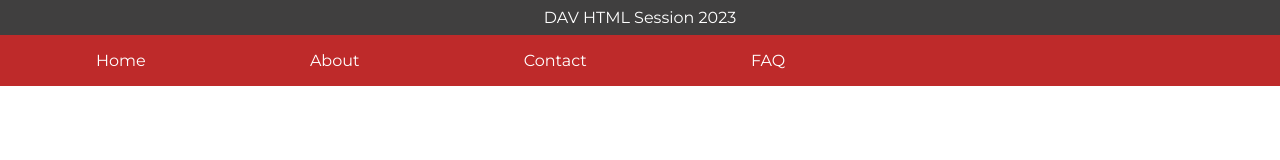
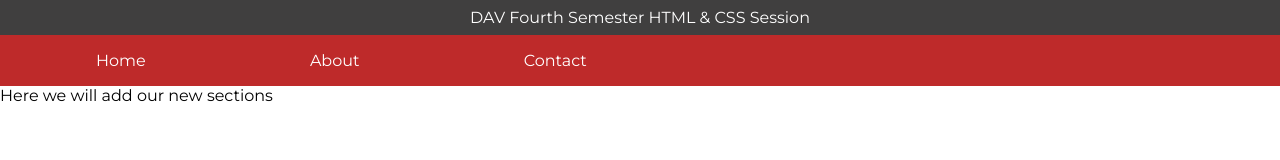
Before and after one commit to sixdgt/bca_sl_2023_topics, a plain HTML site: page day_1/index.html in a window 1280 px wide. Drawn offline with Linux system fonts and the light colour scheme.

Commit message:
changes applied in index.html

```diff
--- a/day_1/index.html
+++ b/day_1/index.html
@@ -10,15 +10,17 @@
 </head>
 <body>
     <header>
-        DAV HTML Session 2023
+        DAV Fourth Semester HTML & CSS Session
     </header>
     <nav>
         <ul>
             <li>Home</li>
             <li>About</li>
             <li>Contact</li>
-            <li>FAQ</li>
         </ul>
     </nav>
+    <section>
+        Here we will add our new sections
+    </section>
 </body>
 </html>
```
